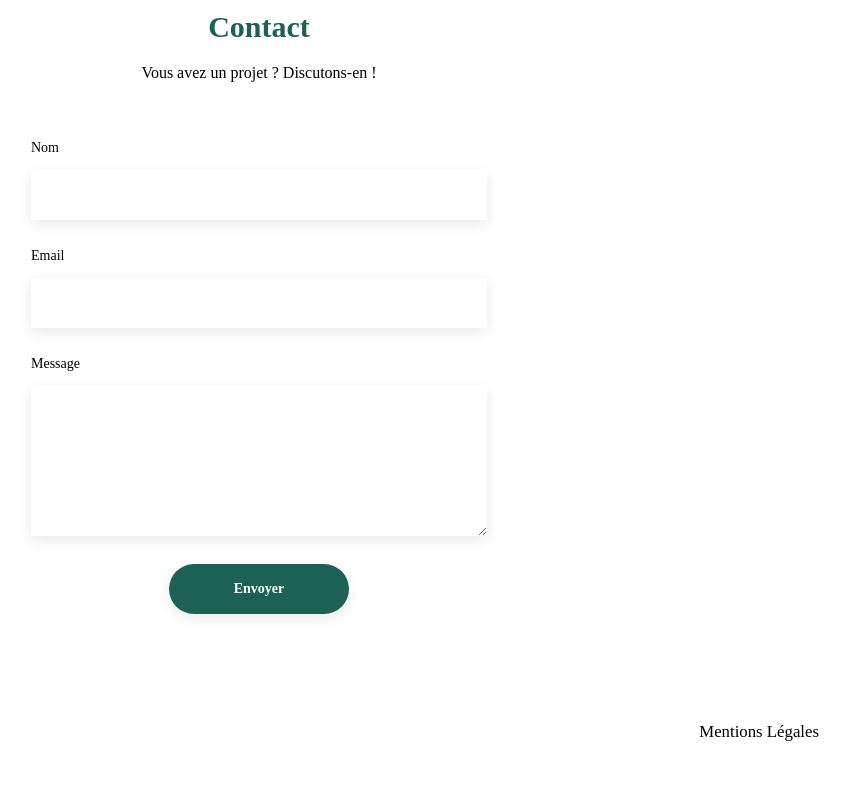
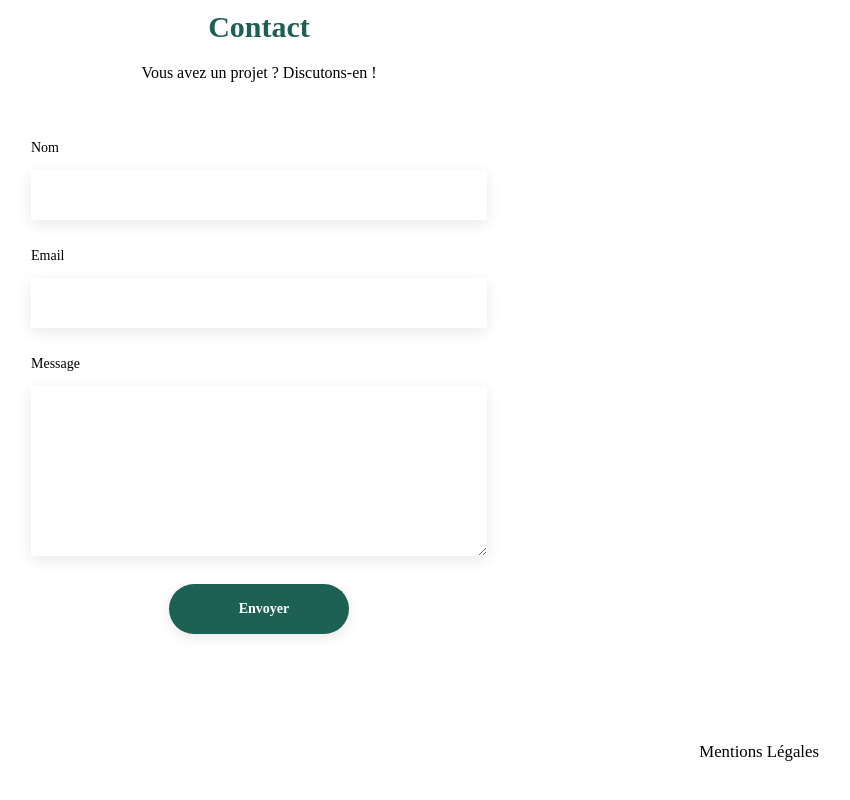
Before and after one commit to Putrefactium/Projet-3-JavaScript, a plain HTML site: page FrontEnd/index.html in a window 1280 px wide. Shown: the part 922-1722 px from the top of the page, without its empty margins (381-1231 px from the left). Drawn offline with Linux system fonts and the light colour scheme; no server answers; files whose address does not match are found by name.

Commit message:
ADD: input and textarea form for all tags in html

```diff
--- a/FrontEnd/css/base.css
+++ b/FrontEnd/css/base.css
@@ -21,3 +21,14 @@ img {
     max-width: 100%;
     height: auto;
 }
+
+input {
+    padding-left: 10px;
+}
+
+textarea {
+    padding-left: 10px;
+    padding-top: 10px;
+    font-family: 'Work Sans';
+    font-size: 14px;
+}
```
